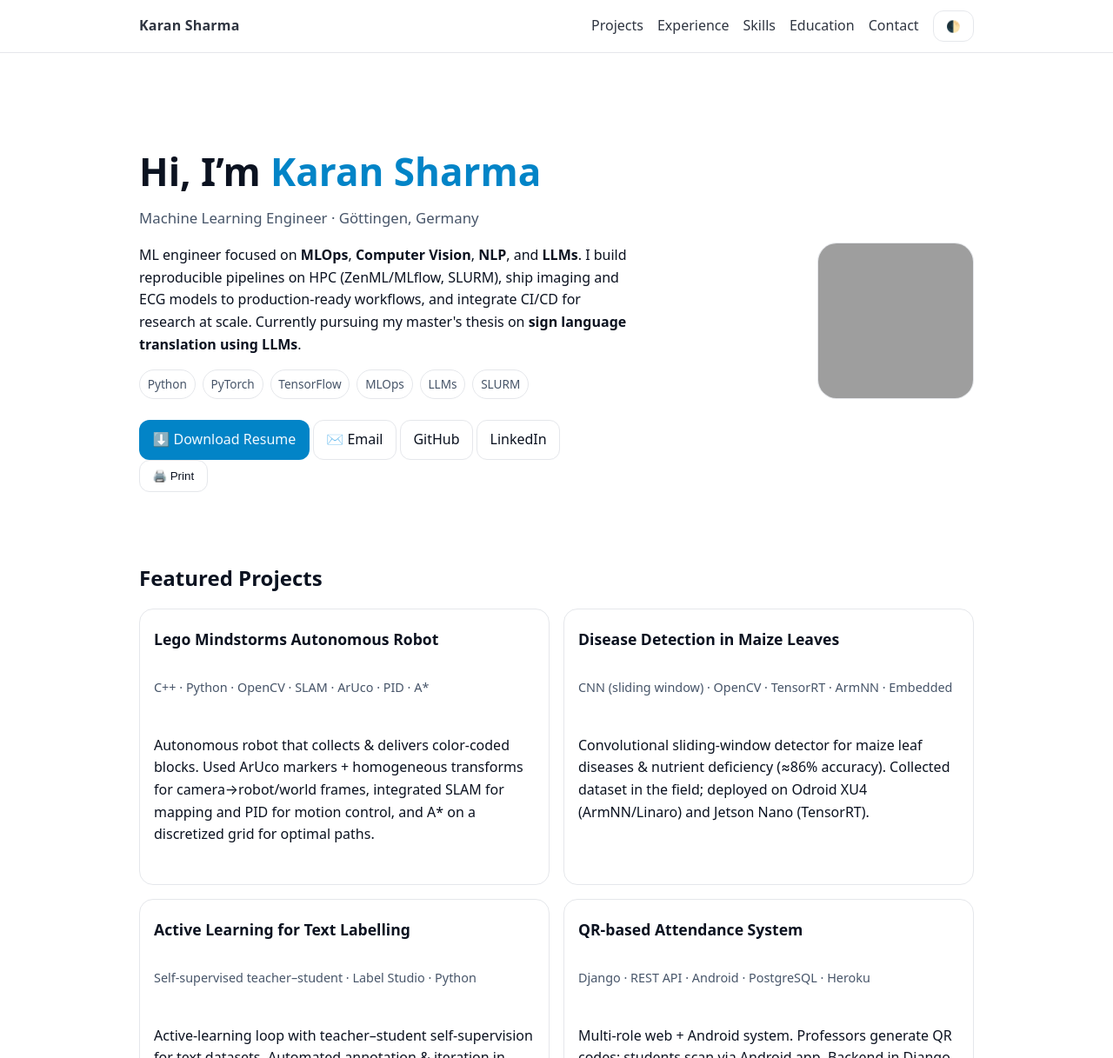
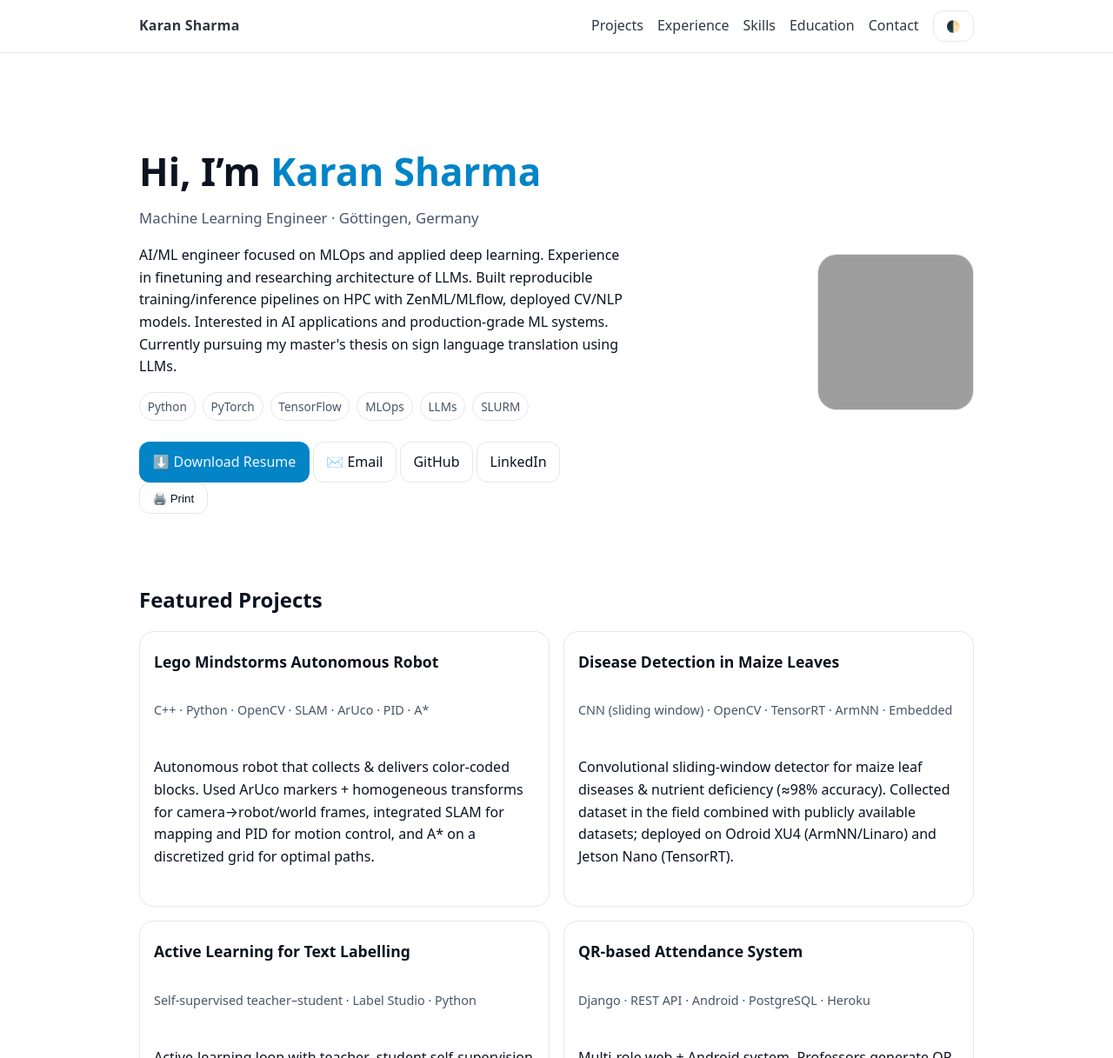
Before and after one commit to krn-sharma/krn-sharma.github.io, a plain HTML site: page index.html in a window 1280 px wide. Shown: the top 1217 px of the page at 87% size. Drawn offline with Linux system fonts and the light colour scheme; grey boxes are pictures that could not be loaded.

Commit message:
added pdf

```diff
--- a/data/projects.json
+++ b/data/projects.json
@@ -11,7 +11,7 @@
   {
     "title": "Disease Detection in Maize Leaves",
     "stack": "CNN (sliding window) · OpenCV · TensorRT · ArmNN · Embedded",
-    "description": "Convolutional sliding‑window detector for maize leaf diseases & nutrient deficiency (≈86% accuracy). Collected dataset in the field; deployed on Odroid XU4 (ArmNN/Linaro) and Jetson Nano (TensorRT).",
+    "description": "Convolutional sliding‑window detector for maize leaf diseases & nutrient deficiency (≈98% accuracy). Collected dataset in the field combined with publicly available datasets; deployed on Odroid XU4 (ArmNN/Linaro) and Jetson Nano (TensorRT).",
     "links": {
       "slides": "assets/disease_detection.pdf"
     }
--- a/index.html
+++ b/index.html
@@ -57,7 +57,7 @@
       <div>
         <h1 id="intro-title">Hi, I’m <span class="accent">Karan Sharma</span></h1>
         <p class="subtitle">Machine Learning Engineer · Göttingen, Germany</p>
-        <p>ML engineer focused on <strong>MLOps</strong>, <strong>Computer Vision</strong>, <strong>NLP</strong>, and <strong>LLMs</strong>. I build reproducible pipelines on HPC (ZenML/MLflow, SLURM), ship imaging and ECG models to production‑ready workflows, and integrate CI/CD for research at scale. Currently pursuing my master's thesis on <strong>sign language translation using LLMs</strong>.</p>
+        <p>AI/ML engineer focused on MLOps and applied deep learning. Experience in finetuning and researching architecture of LLMs. Built reproducible training/inference pipelines on HPC with ZenML/MLflow, deployed CV/NLP models. Interested in AI applications and production-grade ML systems. Currently pursuing my master's thesis on sign language translation using LLMs.</p>
         <div class="tags" aria-label="Key skills">
           <span class="tag">Python</span>
           <span class="tag">PyTorch</span>
```
Also changed, not shown: 1 other file.
